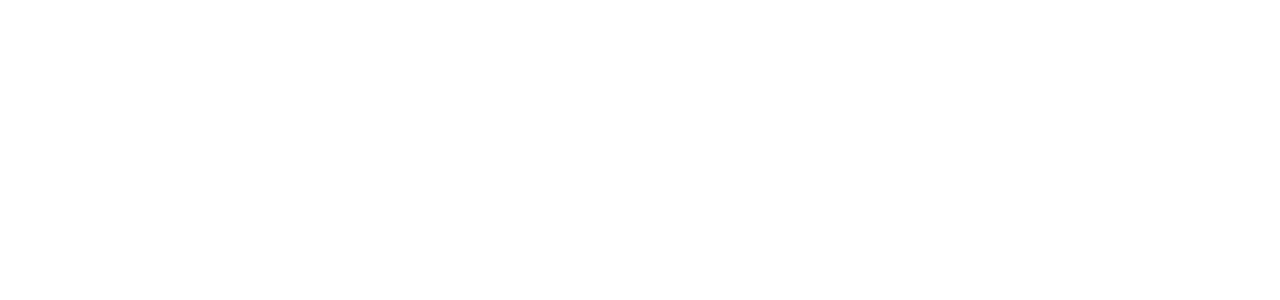
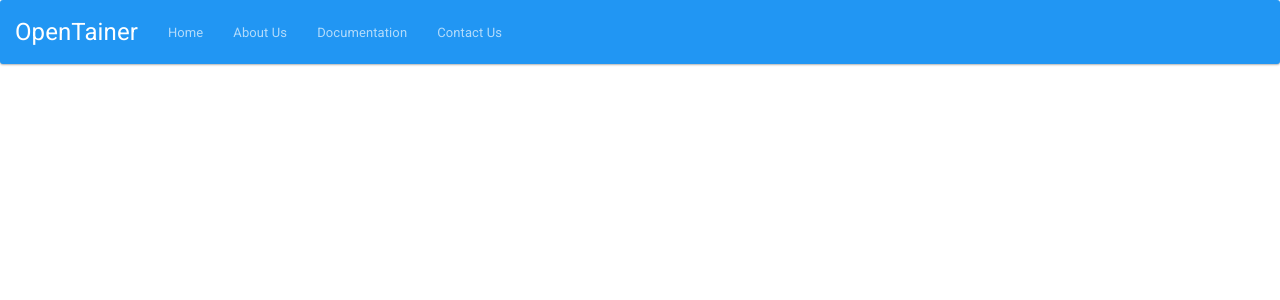
Before and after one commit to OpenTainer/opentainer-web, a Django app: page / in a window 1280 px wide. Before the commit the part shown is empty. Shown: the top 300 px of the page. Run offline with Django 3.2, Linux system fonts and the light colour scheme.

Commit message:
Added base template

```diff
--- /dev/null
+++ b/home/templates/home/base.html
@@ -0,0 +1,23 @@
+{% load staticfiles %}
+<html>
+  <head>
+    <link href="{% static 'bootstrap.min.css' %}" rel="stylesheet">
+  </head>
+  <body>
+    <div class="navbar navbar-inverse">
+      <div class="navbar-header">
+        <a class="navbar-brand" href="#">OpenTainer</a>
+      </div>
+      <div class="navbar-collapse collapse navbar-inverse-collapse">
+        <ul class="nav navbar-nav">
+          <li><a href="#">Home</a></li>
+          <li><a href="#">About Us</a></li>
+          <li><a href="#">Documentation</a></li>
+          <li><a href="#">Contact Us</a></li>
+        </ul>
+      </div>
+    </div>
+      {% block content %}
+      {% endblock %}
+  </body>
+</html>
--- a/home/templates/home/index.html
+++ b/home/templates/home/index.html
@@ -1,10 +1,3 @@
-{% load staticfiles %}
-<html>
-    <head>
-        <link href="{% static 'bootstrap.min.css' %}" rel="stylesheet">
-    </head>
-    <body>
-        {% block content %}
-        {% endblock %}
-    </body>
-</html>
+{% extends "home/base.html" %}
+{% block content %}
+{% endblock %}
```
